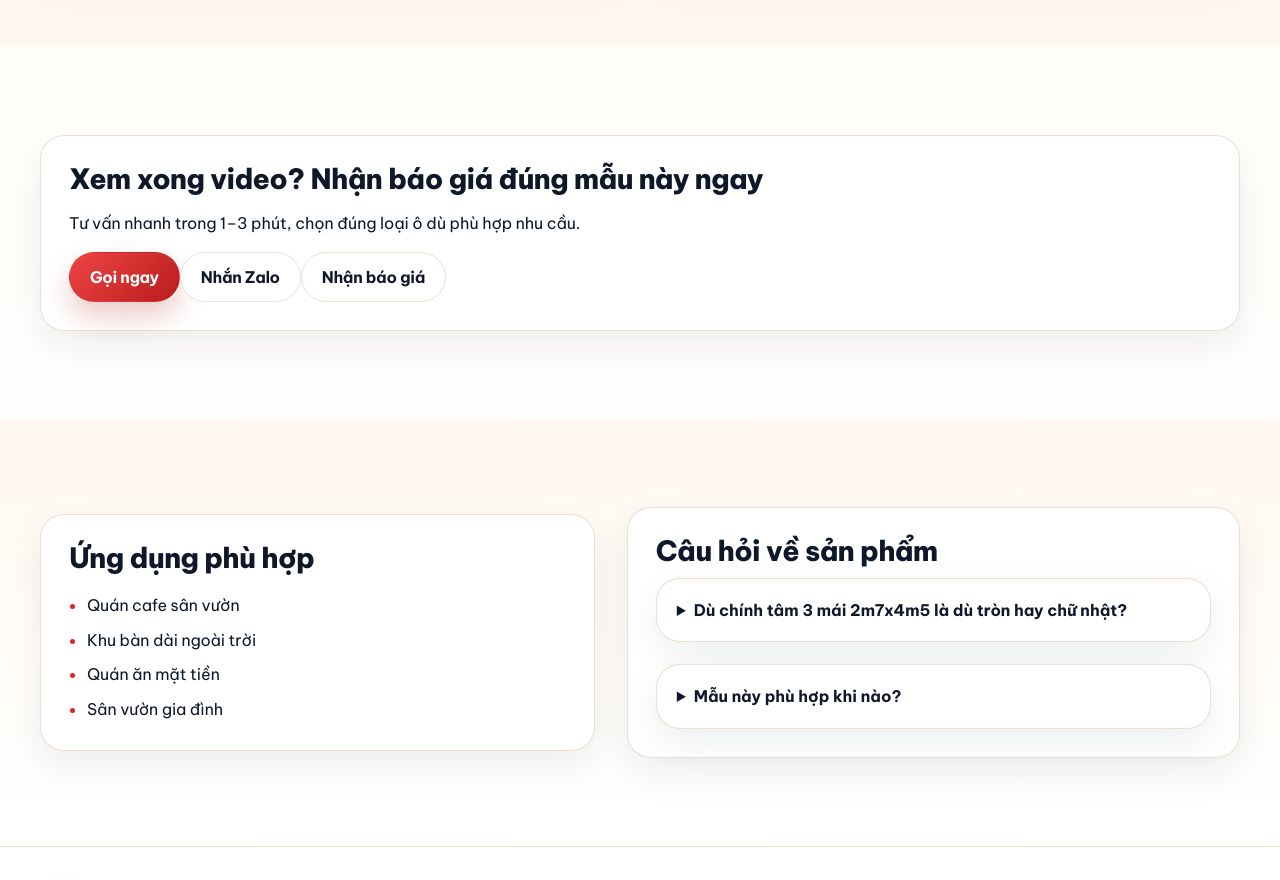
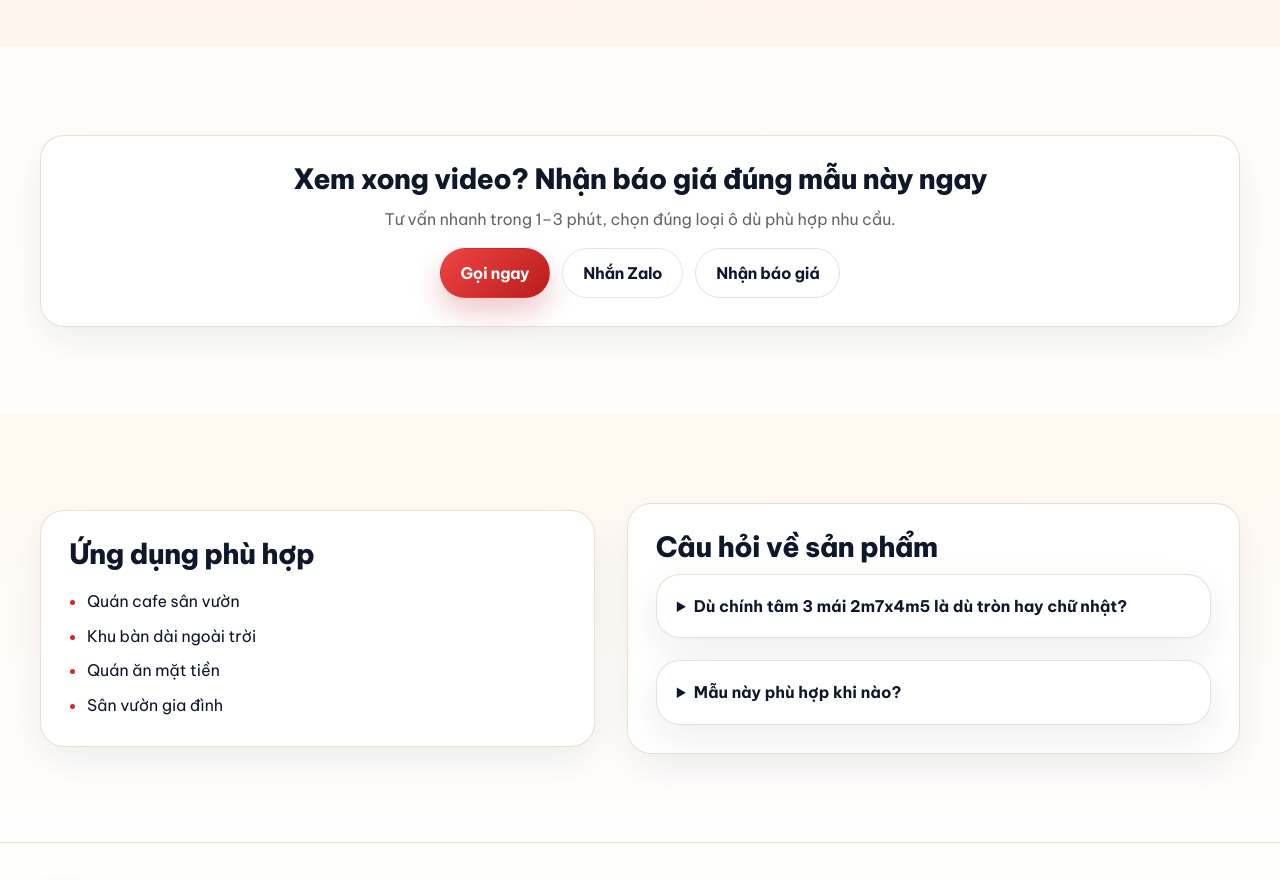
Before and after one commit to odudaiphat/odu3m, a Next.js app: page /san-pham/chi-tiet/du-chinh-tam-3-mai in a window 1280 px wide. Shown: the part 2060-2940 px from the top of the page. Built offline with nearby package versions, Linux system fonts and the light colour scheme; no server answers.

Commit message:
globals.css

```diff
--- a/app/globals.css
+++ b/app/globals.css
@@ -1965,3 +1965,34 @@ body {
     padding-bottom: calc(92px + env(safe-area-inset-bottom));
   }
 }
+.video-conversion-card {
+  text-align: center;
+}
+
+.video-conversion-card p {
+  margin-top: 8px;
+  color: #666;
+}
+
+.video-conversion-actions {
+  margin-top: 16px;
+  display: flex;
+  flex-direction: column;
+  gap: 12px;
+}
+
+.video-conversion-actions a {
+  width: 100%;
+  text-align: center;
+}
+
+@media (min-width: 640px) {
+  .video-conversion-actions {
+    flex-direction: row;
+    justify-content: center;
+  }
+
+  .video-conversion-actions a {
+    width: auto;
+  }
+}
```
